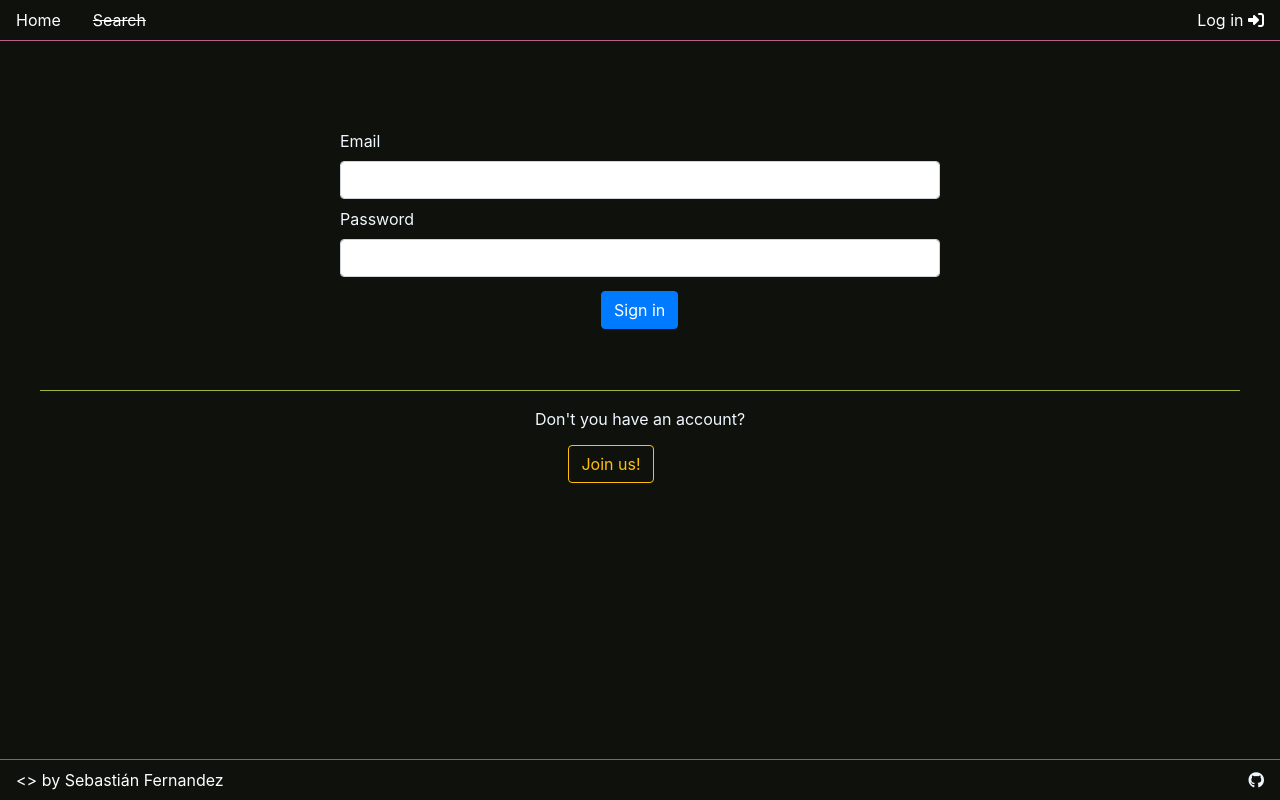
After one commit to SebFernandez/Catalog, a Flask app: page /auth/login in a window 1280 px wide. The commit adds this page. Run offline with Flask 2, Linux system fonts and the light colour scheme; some libraries are stand-ins or nearby versions.

Commit message:
Various fixes.

```diff
--- /dev/null
+++ b/application/auth.py
@@ -0,0 +1,68 @@
+from flask import Blueprint, session, redirect, url_for, request
+from flask.templating import render_template
+from werkzeug.security import generate_password_hash, check_password_hash
+from flask_login import login_user, login_required, logout_user, current_user
+from . import db
+from application.models import User
+
+auth = Blueprint ('auth', __name__)
+
+@auth.route ('/login',  methods = ["GET", "POST"])
+def login ():
+    if request.method == "POST":
+        email = request.form.get ("email")
+        password = request.form.get ("password")
+
+        user = User.query.filter_by(email=email).first ()
+
+        if user and check_password_hash (user.password, password):
+            login_user (user, remember=True)
+
+            print ()
+            print (f" * {user.username} has loged in.")
+            print ()
+
+            return redirect (url_for ('main.index'))
+
+    return render_template ("login.html", user=current_user)
+
+
+@auth.route ('/logout')
+@login_required
+def logout ():
+    print ()
+    print (f" * {current_user.username} has loged out.")
+    print ()
+
+    logout_user ()
+
+    return redirect (url_for ('main.index'))
+
+@auth.route ('/sign-in',  methods = ["GET", "POST"])
+def sign_in ():
+    if request.method == "POST":
+        username = request.form.get ("username")
+        email = request.form.get ("email")
+        password = request.form.get ("password")
+
+        if username and email and password:
+            if not User.query.filter_by(email=email).first () and not User.query.filter_by(username=username).first ():
+                new_user = User (email=email, username=username, password=generate_password_hash(password, method="sha256"))
+
+                db.session.add (new_user)
+                db.session.commit ()
+
+                session ['loged'] = True
+                login_user (new_user, remember=True)
+
+                print ()
+                print (" * New user was added to database.")
+                print ()
+                print (f" * Username:   {new_user.username}")
+                print (f" * Email:      {new_user.email}")
+                print (f" * Password:   {new_user.password}")
+                print ()
+
+                return redirect (url_for ('main.index'))
+
+    return render_template ("sign_in.html", user=current_user)
--- a/application/static/style.css
+++ b/application/static/style.css
@@ -29,6 +29,8 @@ main    {
     border-top: 1px solid #61A0AF;
     margin-left: 0;
     margin-right: 0;
+    padding-top: 0.5vh;
+    padding-bottom: 0.5vh;
 }
 
 #chck   {
@@ -72,6 +74,30 @@ main    {
     width: 8vh;
 }
 
-.fab.fa-github   {
+.fab.fa-github  {
     color: aliceblue;
 }
+
+hr  {
+    background-color: #B6C649;
+    margin-top: 7.7vh;
+}
+
+#sign-btn, #login-btn   {
+    margin-left: 43.5%;
+    margin-top: 1.7vh;
+}
+
+#join-btn   {
+    margin-left: 4.2vh;
+    margin-top: 1.7vh;
+}
+
+.center-container   {
+    margin-left: 25%;
+    margin-right: 25%;
+}
+
+.sign-label {
+    margin-top: 1vh;
+}
--- a/application/templates/general.html
+++ b/application/templates/general.html
@@ -14,12 +14,13 @@
         <header class="d-inline-flex align-items-start">
             <nav class="nav header">
                 <a class="nav-link text-white active" aria-current="page" href="/">Home</a>
-                {% if session == True %}
+                {% if user.is_authenticated %}
                     <a class="nav-link text-white active" aria-current="page" href="/search">Search</a>
-                    <a class="nav-link text-white ml-auto" href="/logout">Log out</a>
-                {% elif session == False %}
+                    <a class="nav-link text-white ml-auto" disabled>{{ user.username }}</a>
+                    <a class="nav-link text-white ml-auto" href="/auth/logout">Log out <i class="fas fa-sign-out-alt"></i></a>
+                {% else %}
                     <a class="nav-link text-white" tabindex="-1" aria-disabled><del>Search</del></a>
-                    <a class="nav-link text-white ml-auto" href="/login">Log in</a>
+                    <a class="nav-link text-white ml-auto" href="/auth/login">Log in <i class="fas fa-sign-in-alt"></i></a>
                 {% endif %}
             </nav>
         </header>
--- a/application/templates/index.html
+++ b/application/templates/index.html
@@ -21,7 +21,7 @@
       </button>
     </div>
   </div>
-  {% for value in information %}
+  {% for value in user.catalog %}
   <div class="row body">
     <div class="col-4">{{ value.name }}</div>
     <div class="col-3">{{ value.genre }}</div>
--- /dev/null
+++ b/application/templates/login.html
@@ -0,0 +1,26 @@
+{% extends "general.html" %}
+
+{% block title %}Log in{% endblock %}
+
+{% block main_content %}
+
+<form action="{{ url_for ('auth.login') }}" method="POST" class="center-container">
+    <label class="sign-label">Email</label>
+    <input class="form-control" type="email" name="email"/>
+    <label class="sign-label">Password</label>
+    <input class="form-control" type="password" name="password"/>
+    <button type="submit" class="btn btn-primary" id="login-btn">Sign in</button>
+</form>
+
+<hr>
+
+<div class="container d-flex justify-content-center">
+    <div class="row flex-column">
+        <span>Don't you have an account?</span>
+        <div>
+            <a class="btn btn-outline-warning" href="/auth/sign-in" role="button" id="join-btn">Join us!</a>
+        </div>
+    </div>
+
+</div>
+{% endblock %}
--- /dev/null
+++ b/main.py
@@ -0,0 +1,6 @@
+from application import create_app
+
+app = create_app()
+
+if __name__ == '__main__':
+    app.run(debug=True)
```
Also changed, not shown: application/__init__.py (+47 -4 lines), application/extensions.py (deleted, +0 -20 lines), application/main/views.py (deleted, +0 -198 lines), application/models.py (+34 -3 lines), application/templates/sign_in.html (added, +17 -0 lines), application/views.py (added, +181 -0 lines), requirements.txt (+74 -0 lines), application/db.sqlite3 (deleted), application/main/__init__.py (deleted), 1 other file.
